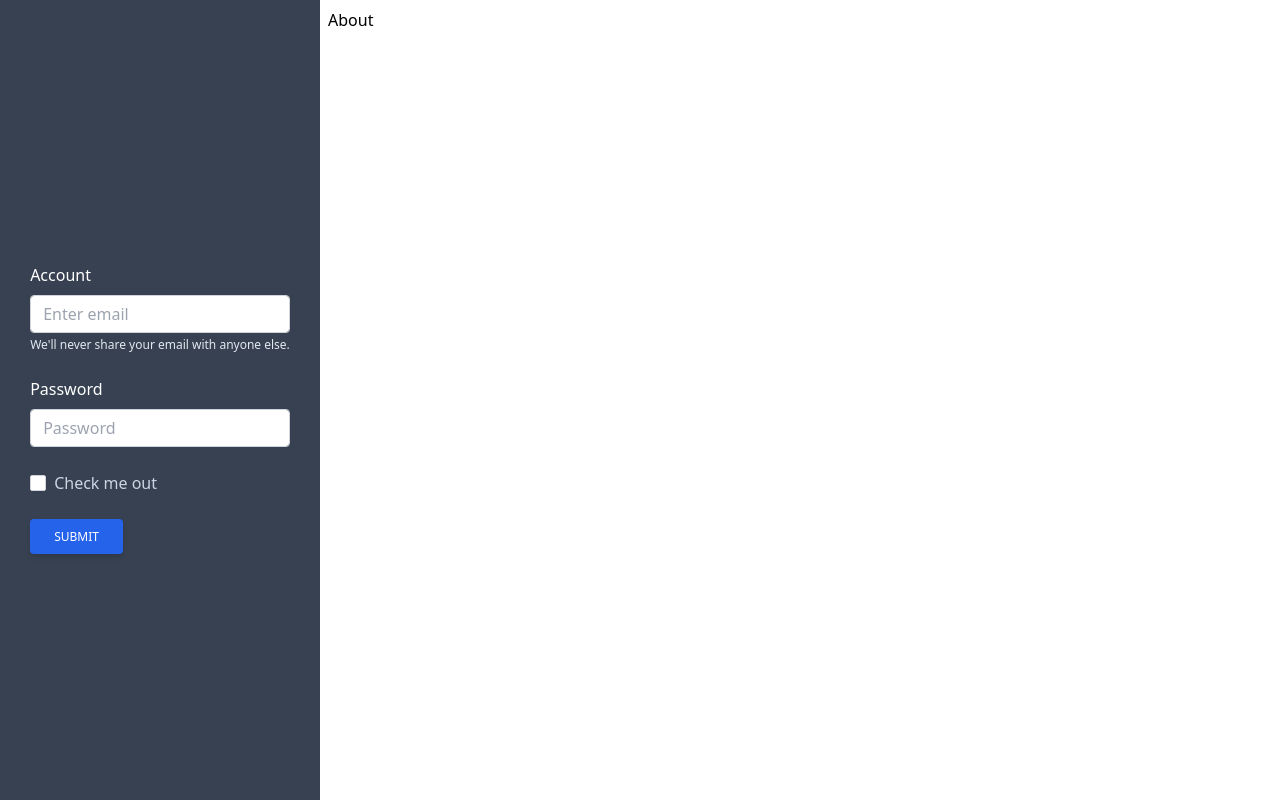
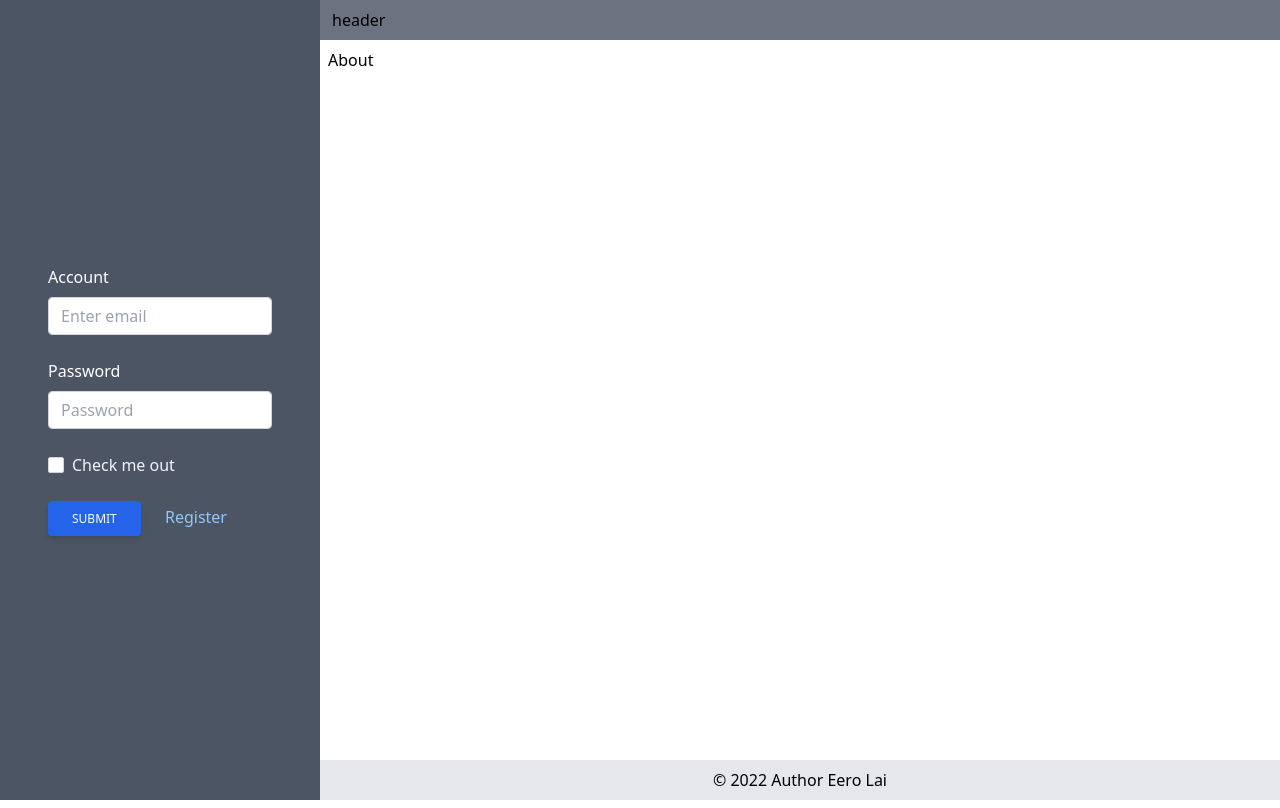
Before and after one commit to EeroLai/Instant-Messenger-System, a Nuxt app in the folder Front-End/nuxt-app/: page / in a window 1280 px wide. Built offline with nearby package versions, Linux system fonts and the light colour scheme.

Commit message:
fix layout and account

```diff
--- a/Front-End/nuxt-app/components/Account.vue
+++ b/Front-End/nuxt-app/components/Account.vue
@@ -1,75 +1,15 @@
 <template>
-    <div class="flex justify-center items-center h-screen">
-        <div>
-            <form>
-                <div class="form-group mb-6">
-                    <label for="exampleInputEmail1" class="form-label inline-block mb-2 text-white">
-                        Account
-                    </label>
-                    <input type="email" class="form-control
-        block
-        w-full
-        px-3
-        py-1.5
-        text-base
-        font-normal
-        text-gray-700
-        bg-white bg-clip-padding
-        border border-solid border-gray-300
-        rounded
-        transition
-        ease-in-out
-        m-0
-        focus:text-gray-700 focus:bg-white focus:border-blue-600 focus:outline-none" id="exampleInputEmail1"
-                        aria-describedby="emailHelp" placeholder="Enter email">
-                    <small id="emailHelp" class="block mt-1 text-xs text-slate-200 h-sc">We'll never share your email
-                        with
-                        anyone
-                        else.</small>
-                </div>
-                <div class="form-group mb-6">
-                    <label for="exampleInputPassword1" class="form-label inline-block mb-2 text-white">Password</label>
-                    <input type="password" class="form-control block
-        w-full
-        px-3
-        py-1.5
-        text-base
-        font-normal
-        text-gray-700
-        bg-white bg-clip-padding
-        border border-solid border-gray-300
-        rounded
-        transition
-        ease-in-out
-        m-0
-        focus:text-gray-700 focus:bg-white focus:border-blue-600 focus:outline-none" id="exampleInputPassword1"
-                        placeholder="Password">
-                </div>
-                <div class="form-group form-check mb-6">
-                    <input type="checkbox"
-                        class="form-check-input appearance-none h-4 w-4 border border-gray-300 rounded-sm bg-white checked:bg-blue-600 checked:border-blue-600 focus:outline-none transition duration-200 mt-1 align-top bg-no-repeat bg-center bg-contain float-left mr-2 cursor-pointer"
-                        id="exampleCheck1">
-                    <label class="form-check-label inline-block text-slate-300" for="exampleCheck1">Check me
-                        out</label>
-                </div>
-                <button type="submit" class="
-      px-6
-      py-2.5
-      bg-blue-600
-      text-white
-      font-medium
-      text-xs
-      leading-tight
-      uppercase
-      rounded
-      shadow-md
-      hover:bg-blue-700 hover:shadow-lg
-      focus:bg-blue-700 focus:shadow-lg focus:outline-none focus:ring-0
-      active:bg-blue-800 active:shadow-lg
-      transition
-      duration-150
-      ease-in-out">Submit</button>
-            </form>
-        </div>
-    </div>
+    <AccountLogin v-if="login" />
+    <AccountRegister v-if="register" />
 </template>
+
+<script>
+export default {
+    data() {
+        return {
+            login: true,
+            register: false
+        }
+    }
+}
+</script>
--- /dev/null
+++ b/Front-End/nuxt-app/components/account/Login.vue
@@ -0,0 +1,45 @@
+<template>
+    <div class="flex justify-center items-center h-full">
+        <div class="w-screen px-10">
+            <form>
+                <div class="form-group mb-6">
+                    <label for="exampleInputEmail1" class="form-label inline-block mb-2 text-white">
+                        Account
+                    </label>
+                    <input type="text"
+                        class="w-full px-3 py-1.5 text-base text-gray-700 bg-white bg-clip-padding border border-solid border-gray-300 rounded transition ease-in-out m-0 focus:text-gray-700 focus:bg-white focus:border-blue-600 focus:outline-none"
+                        id="exampleInputEmail1" aria-describedby="emailHelp" placeholder="Enter email" />
+                </div>
+                <div class="form-group mb-6">
+                    <label for="exampleInputPassword1" class="form-label inline-block mb-2 text-white">Password</label>
+                    <input type="password"
+                        class="form-control block w-full px-3 py-1.5 text-base font-normal text-gray-700 bg-white bg-clip-padding border border-solid border-gray-300 rounded transition ease-in-out m-0 focus:text-gray-700 focus:bg-white focus:border-blue-600 focus:outline-none"
+                        id="exampleInputPassword1" placeholder="Password" />
+                </div>
+                <div class="form-group form-check mb-6">
+                    <input type="checkbox"
+                        class="form-check-input appearance-none h-4 w-4 border border-gray-300 rounded-sm bg-white checked:bg-blue-600 checked:border-white focus:outline-none transition duration-200 mt-1 align-top bg-no-repeat bg-center bg-contain float-left mr-2 cursor-pointer"
+                        id="exampleCheck1" />
+                    <label class="form-check-label inline-block text-slate-100" for="exampleCheck1">Check me out</label>
+                </div>
+                <button type="submit"
+                    class="px-6 py-2.5 bg-blue-600 text-white font-medium text-xs leading-tight uppercase rounded shadow-md hover:bg-blue-700 hover:shadow-lg focus:bg-blue-700 focus:shadow-lg focus:outline-none focus:ring-0 active:bg-blue-800 active:shadow-lg transition duration-150 ease-in-out">
+                    Submit
+                </button>
+                <label class="px-5 text-blue-300" v-on:click="xx">
+                    Register
+                </label>
+            </form>
+        </div>
+    </div>
+</template>
+<script>
+export default {
+    methods: {
+        xx() {
+            this.$parent.login = false;
+            this.$parent.register = true;
+        }
+    }
+}
+</script>
--- /dev/null
+++ b/Front-End/nuxt-app/components/account/Register.vue
@@ -0,0 +1,45 @@
+<template>
+    <div class="flex justify-center items-center h-full">
+        <div class="w-screen px-10">
+            <form>
+                <div class="form-group mb-6">
+                    <label for="exampleInputEmail1" class="form-label inline-block mb-2 text-white">
+                        Account
+                    </label>
+                    <input type="text"
+                        class="w-full px-3 py-1.5 text-base text-gray-700 bg-white bg-clip-padding border border-solid border-gray-300 rounded transition ease-in-out m-0 focus:text-gray-700 focus:bg-white focus:border-blue-600 focus:outline-none"
+                        id="exampleInputEmail1" aria-describedby="emailHelp" placeholder="Enter email" />
+                </div>
+                <div class="form-group mb-6">
+                    <label for="exampleInputPassword1" class="form-label inline-block mb-2 text-white">Password</label>
+                    <input type="password"
+                        class="form-control block w-full px-3 py-1.5 text-base font-normal text-gray-700 bg-white bg-clip-padding border border-solid border-gray-300 rounded transition ease-in-out m-0 focus:text-gray-700 focus:bg-white focus:border-blue-600 focus:outline-none"
+                        id="exampleInputPassword1" placeholder="Password" />
+                </div>
+                <div class="form-group form-check mb-6">
+                    <input type="checkbox"
+                        class="form-check-input appearance-none h-4 w-4 border border-gray-300 rounded-sm bg-white checked:bg-blue-600 checked:border-white focus:outline-none transition duration-200 mt-1 align-top bg-no-repeat bg-center bg-contain float-left mr-2 cursor-pointer"
+                        id="exampleCheck1" />
+                    <label class="form-check-label inline-block text-slate-100" for="exampleCheck1">Check me out</label>
+                </div>
+                <button type="submit"
+                    class="px-6 py-2.5 bg-blue-600 text-white font-medium text-xs leading-tight uppercase rounded shadow-md hover:bg-blue-700 hover:shadow-lg focus:bg-blue-700 focus:shadow-lg focus:outline-none focus:ring-0 active:bg-blue-800 active:shadow-lg transition duration-150 ease-in-out">
+                    Submit
+                </button>
+                <label class="px-5 text-blue-300" v-on:click="xx">
+                    XX
+                </label>
+            </form>
+        </div>
+    </div>
+</template>
+<script>
+export default {
+    methods: {
+        xx() {
+            this.$parent.login = true;
+            this.$parent.register = false;
+        }
+    }
+}
+</script>
--- /dev/null
+++ b/Front-End/nuxt-app/components/base/Footer.vue
@@ -0,0 +1,5 @@
+<template>
+    <div class="flex h-[5%] items-center justify-center bg-gray-200">
+        <p>© 2022  Author <a href="https://github.com/EeroLai" target="_blank">Eero Lai</a></p>
+    </div>
+</template>
--- /dev/null
+++ b/Front-End/nuxt-app/components/base/Header.vue
@@ -0,0 +1,7 @@
+<template>
+    <div class="flex h-[5%] items-center bg-gray-500 border-gray-500">
+        <div class="w-full px-3">
+            header
+        </div>
+    </div>
+</template>
--- a/Front-End/nuxt-app/layouts/default.vue
+++ b/Front-End/nuxt-app/layouts/default.vue
@@ -1,12 +1,15 @@
 <template>
     <div class="flex">
-        <div class="bg-gray-700 to-emerald-500 w-1/4 min-h-screen h-screen px-2 py-2">
-            <div class="overflow-y-auto">
-                <Account/>
+        <div class="bg-gray-600 to-emerald-500 w-1/4 min-h-screen h-screen px-2 py-2">
+            <Account />
+            <!-- <AccountRegister/> -->
+        </div>
+        <div class="flex-1 min-h-screen h-screen">
+            <BaseHeader />
+            <div class="h-[90%] px-2 py-2">
+                <slot />
             </div>
-        </div>
-        <div class="flex-1 min-h-screen h-screen px-2 py-2">
-            <slot/>
+            <BaseFooter />
         </div>
     </div>
 </template>
```
Also changed, not shown: Front-End/nuxt-app/pages/test.vue (+5 -3 lines).
